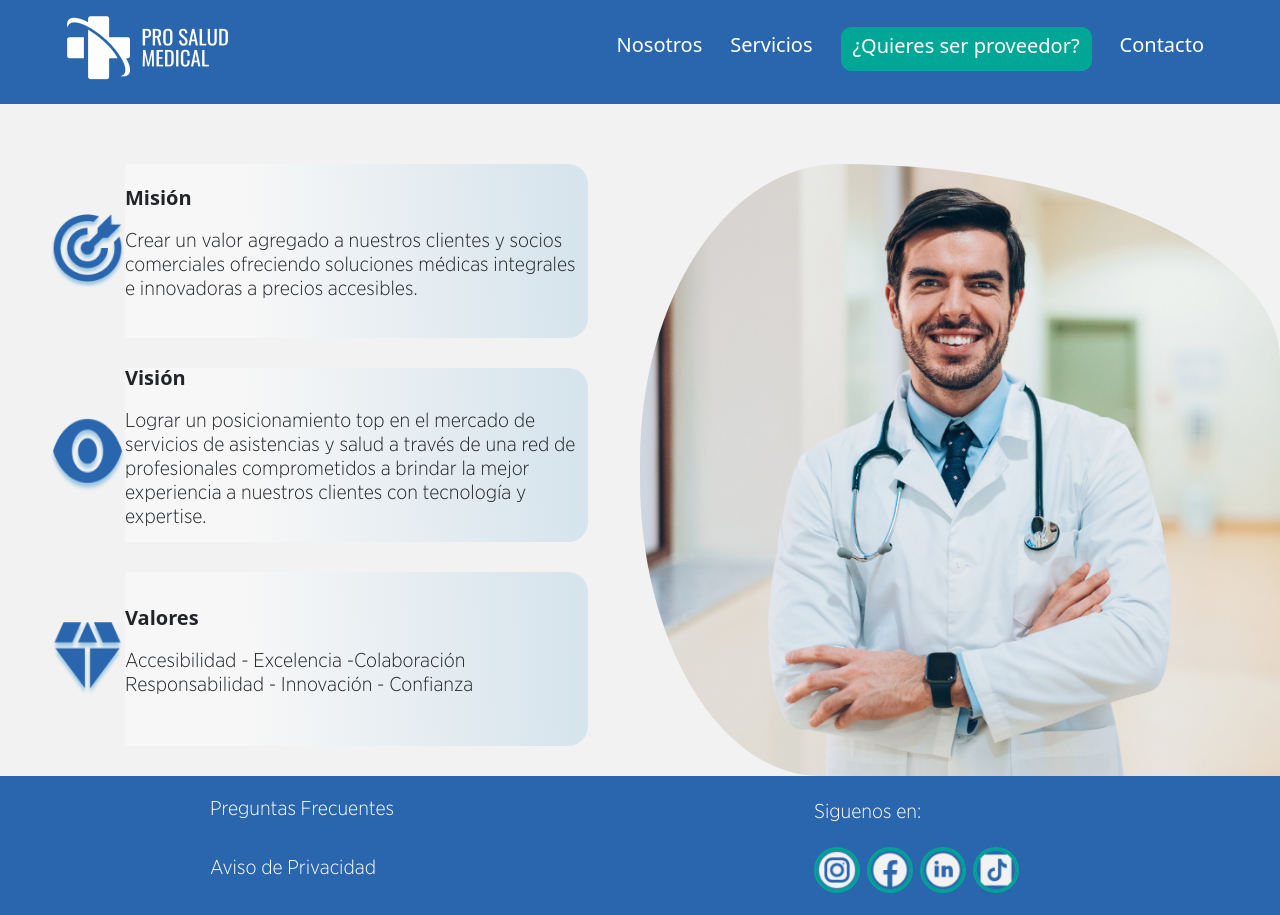
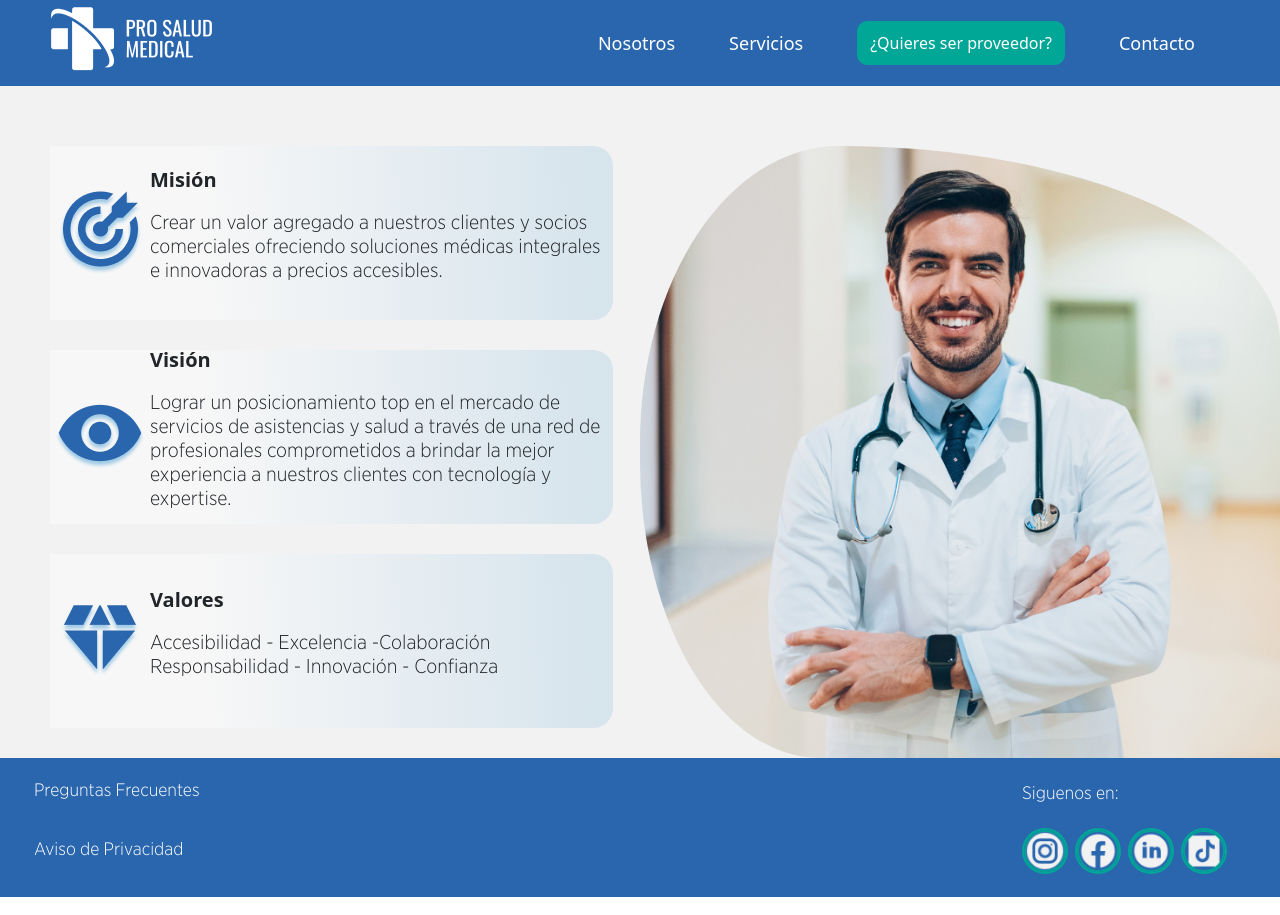
Before and after one commit to MrFontina/ProSaludMedical, a React (Create React App) app: page /nosotros in a window 1280 px wide. Built offline with nearby package versions, Linux system fonts and the light colour scheme.

Commit message:
correcciones navbar footer y nosotros, add responsive

```diff
--- a/src/Componentes/Header.js
+++ b/src/Componentes/Header.js
@@ -3,6 +3,7 @@ import { Link } from "react-router-dom";
 import Container from 'react-bootstrap/Container';
 import Nav from 'react-bootstrap/Nav';
 import Navbar from 'react-bootstrap/Navbar';
+import Button from 'react-bootstrap/Button';
 
 
 
@@ -30,8 +31,8 @@ const Header = () => {
                   <Link to="/servicios" className="navLink">
                     Servicios
                   </Link>
-                  <Link to="/proveedores" className="navLink proveedor">
-                    ¿Quieres ser proveedor?
+                  <Link to="/proveedores" className="navLink">
+                  <Button variant="success" className="botonProveedor">¿Quieres ser proveedor?</Button>
                   </Link>
                   <Link to="/contacto" className="navLink">
                     Contacto
--- a/src/Componentes/Nosotros.js
+++ b/src/Componentes/Nosotros.js
@@ -5,7 +5,10 @@ const Nosotros = () => {
     <div className="contenedor-nosotros">
       <div className="nosotros-left">
         <div className="nosotros-card">
-          <img src="../../Images/flecha.png" alt=""></img>
+          <div className="card-left">
+            <img src="../../Images/flecha.png" alt=""></img>
+          </div>
+
           <div className="card-content">
             <h5>Misión</h5>
             <p>
@@ -16,7 +19,9 @@ const Nosotros = () => {
           </div>
         </div>
         <div className="nosotros-card">
-          <img src="../../Images/ojo.png" alt=""></img>
+          <div className="card-left">
+            <img src="../../Images/ojo.png" alt=""></img>
+          </div>
           <div className="card-content">
             <h5>Visión</h5>
             <p>
@@ -28,7 +33,9 @@ const Nosotros = () => {
           </div>
         </div>
         <div className="nosotros-card">
-          <img src="../../Images/valores.png" alt=""></img>
+          <div className="card-left">
+            <img src="../../Images/valores.png" alt=""></img>
+          </div>
           <div className="card-content">
             <h5>Valores</h5>
             <p>
--- a/src/Styles/Componentes/footer.scss
+++ b/src/Styles/Componentes/footer.scss
@@ -1,16 +1,26 @@
 footer {
+  width: 100%;
   .div-footer {
     height: 139px;
     background-color: $color-1;
     color: $color-claro;
     display: flex;
     flex-direction: row;
-    justify-content: space-around;
+    justify-content: space-between;
     color: white;
     font-family: "gotham_narrowlight";
+    @media(max-width: 500px){
+      flex-direction: column-reverse;
+      align-items: center;
+      justify-content: space-evenly;
+      height: 220px;
+    }
+
+
+
 
     .footRight {
-      width: 20%;
+      margin-right: 46px;
       text-align: center;
       display: flex;
       flex-direction: column;
@@ -18,8 +28,14 @@ footer {
       align-items: flex-start;
       font-style: normal;
       font-weight: 400;
-      font-size: 20px;
-      line-height: 24px;
+      font-size: 18px;
+      line-height: 22px;
+      @media(max-width: 500px){
+        margin-right: 0px;
+        align-items: center;
+
+
+      }
 
       .redes {
         display: flex;
@@ -41,14 +57,20 @@ footer {
     }
 
     .footLeft {
+      margin-left: 34px;
+
       display: flex;
       flex-direction: column;
       align-items: flex-start;
       justify-content: space-evenly;
       font-style: normal;
       font-weight: 400;
-      font-size: 20px;
-      line-height: 24px;
+      font-size: 18px;
+      line-height: 22px;
+      @media(max-width: 500px){
+        margin-left: 0px;;
+        align-items: center;
+      }
     }
   }
 }
--- a/src/Styles/Componentes/header.scss
+++ b/src/Styles/Componentes/header.scss
@@ -3,12 +3,14 @@
   display: flex;
   justify-content: space-around;
   width: 100%;
+
   .container {
     width: 100%;
     justify-content: space-between;
     max-width: 100%;
-    margin-left: 50px;
-    margin-right: 50px;
+    height: 70px;
+    margin-left: 34px;
+    margin-right: 46px;
   }
 }
 
@@ -19,79 +21,25 @@
   .links {
     display: flex;
     justify-content: space-between;
+    align-items: center;
     font-style: normal;
     font-weight: 500;
-    font-size: 20px;
-    line-height: 24px;
+    font-size: 18px;
+    line-height: 22px;
 
 
     .navLink {
       color: white;
       text-decoration: none;
-      margin-inline: 14px;
+      margin-inline: 27px;
     }
-    .proveedor {
-      text-align: center;
-      background: #00A696;
-      padding-top: 6px;
-      margin-top: -6px;
-      border: 1px solid #00A696;
-      border-radius: 10px;
-      width: 251px;
-      height: 44px;
-    }
+
   }}
 
-
-
-// header {
-//   .div-header {
-//     @include flex;
-//     justify-content: space-around;
-//     gap: 10px;
-//     height: 80px;
-//     background-color: $color-1;
-//     color: $color-claro;
-
-
-//     .navLeft {
-//       width: 400px;
-
-//       a {
-//         color: white;
-//         text-decoration: none;
-//         display: flex;
-//         align-items: center;
-//       }
-//     }
-
-//     .navRight {
-//       width: 40%;
-
-//       .links {
-//         display: flex;
-//         justify-content: space-between;
-//         font-style: normal;
-//         font-weight: 500;
-//         font-size: 20px;
-//         line-height: 24px;
-
-//         .navLink {
-//           color: white;
-//           text-decoration: none;
-//         }
-
-//         .proveedor {
-//           text-align: center;
-//           background: #00A696;
-//           padding-top: 6px;
-//           margin-top: -6px;
-//           border: 1px solid #00A696;
-//           border-radius: 10px;
-//           width: 251px;
-//           height: 44px;
-//         }
-//       }
-//     }
-//   }
-// }
+  .botonProveedor{
+    background-color: #00A696;
+    align-content: center;
+    border: 1px solid #00A696;
+    border-radius: 10px;
+    height: 44px;
+  }
--- a/src/Styles/Componentes/nosotros.scss
+++ b/src/Styles/Componentes/nosotros.scss
@@ -2,47 +2,86 @@
   display: flex;
   flex-direction: row;
   justify-content: space-between;
+  flex-wrap: wrap;
   margin-top: 60px;
+  @media(max-width: 1227px){
+    flex-direction: column;
+    align-items: center;
+  }
 
   .nosotros-left {
     display: flex;
     flex-direction: column;
     justify-content: space-around;
     margin-left: 50px;
+    @media(max-width: 680px){
+      margin-left: 0px;
+    }
 
     .nosotros-card {
       display: flex;
       margin-bottom: 30px;
       align-items: center;
+      background: linear-gradient(267.32deg, rgba(58, 150, 207, 0.15) 4.1%, rgba(253, 253, 253, 0.46) 73.61%);
+      border-radius: 0px 20px 20px 0px;
+      width: 563px;
+    @media(max-width: 680px){
+      width: 500px;
+    }
+    @media(max-width: 530px){
+      width: 400px;
+    }
+    @media(max-width: 430px){
 
-      img {
-        width: 75px;
-        height: 75px;
+      width: 308px;
+    }
+
+      .card-left{
+        width: 100px;
+        display: flex;
+        justify-content: center;
+        @media(max-width: 430px){
+          display: none;
+        }
       }
+      @media(max-width: 480px){
+        img{
+          width: 80%;
+        }
+
+      }
+      }
+
+
 
       .card-content {
         display: flex;
         flex-direction: column;
         justify-content: center;
-
         padding: 0px;
         gap: 10px;
-
         width: 463px;
         height: 174px;
+        @media(max-width: 430px){
+          text-align: center;;
+        }
 
-        background: linear-gradient(
-          267.32deg,
-          rgba(58, 150, 207, 0.15) 4.1%,
-          rgba(253, 253, 253, 0.46) 73.61%
-        );
-        border-radius: 0px 20px 20px 0px;
+
+
+
 
         h5 {
           font-style: normal;
           font-weight: 600;
           font-size: 20px;
           line-height: 24px;
+          @media(max-width: 680px){
+            font-size: 18px;
+          }
+          @media(max-width: 500px){
+            font-size: 16px;
+          }
+
         }
 
         p {
@@ -51,6 +90,12 @@
           font-weight: 400;
           font-size: 20px;
           line-height: 24px;
+          @media(max-width: 680px){
+            font-size: 18px;
+          }
+          @media(max-width: 500px){
+            font-size: 15px;
+          }
         }
       }
     }
@@ -58,6 +103,9 @@
 
   .nosotros-right {
     width: 50%;
+    @media(max-width: 430px){
+      display: none;
+    }
 
     .doctorNosotros {
       width: 100%;
@@ -72,4 +120,3 @@
       object-position: 0px;
     }
   }
-}
```
